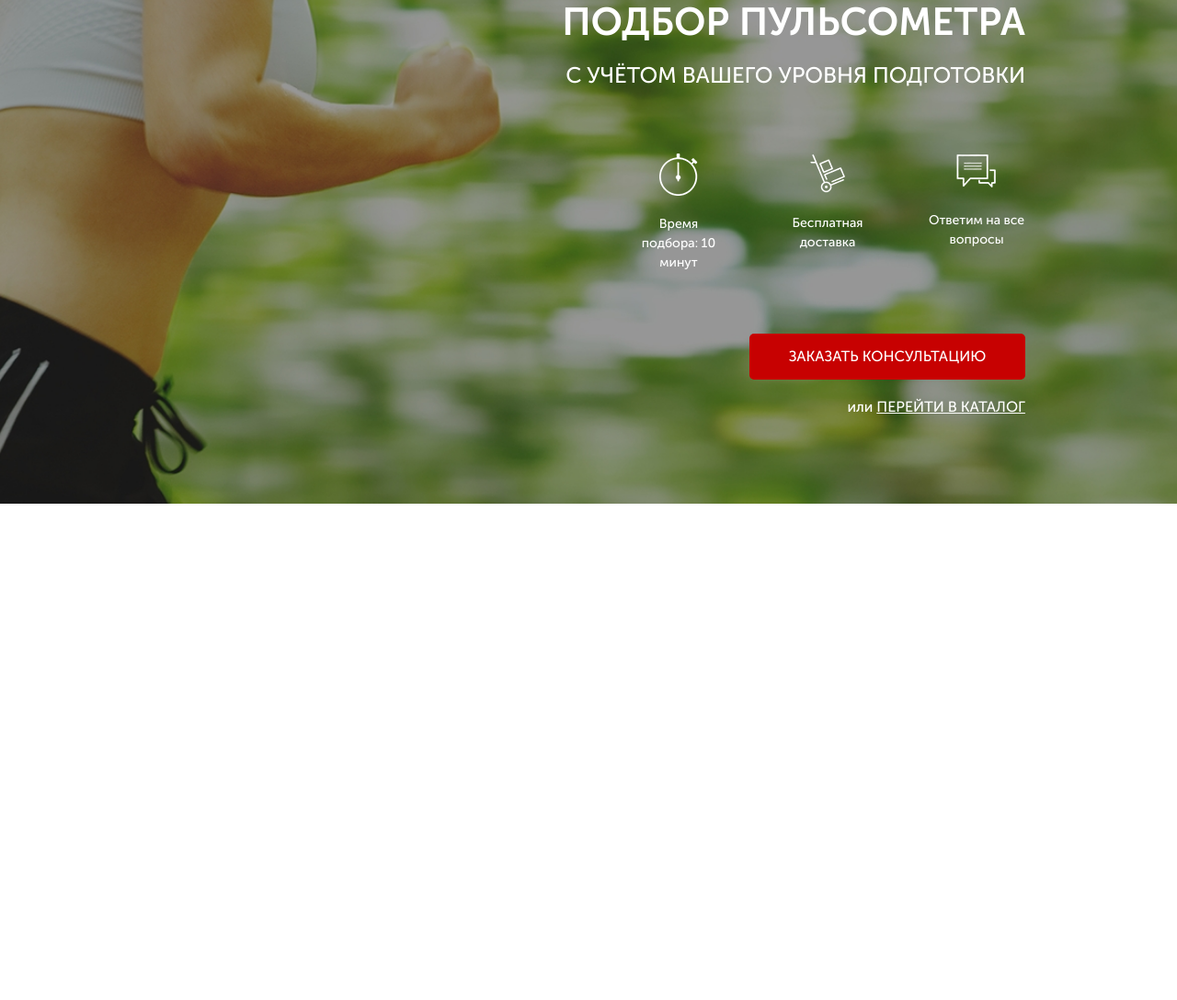
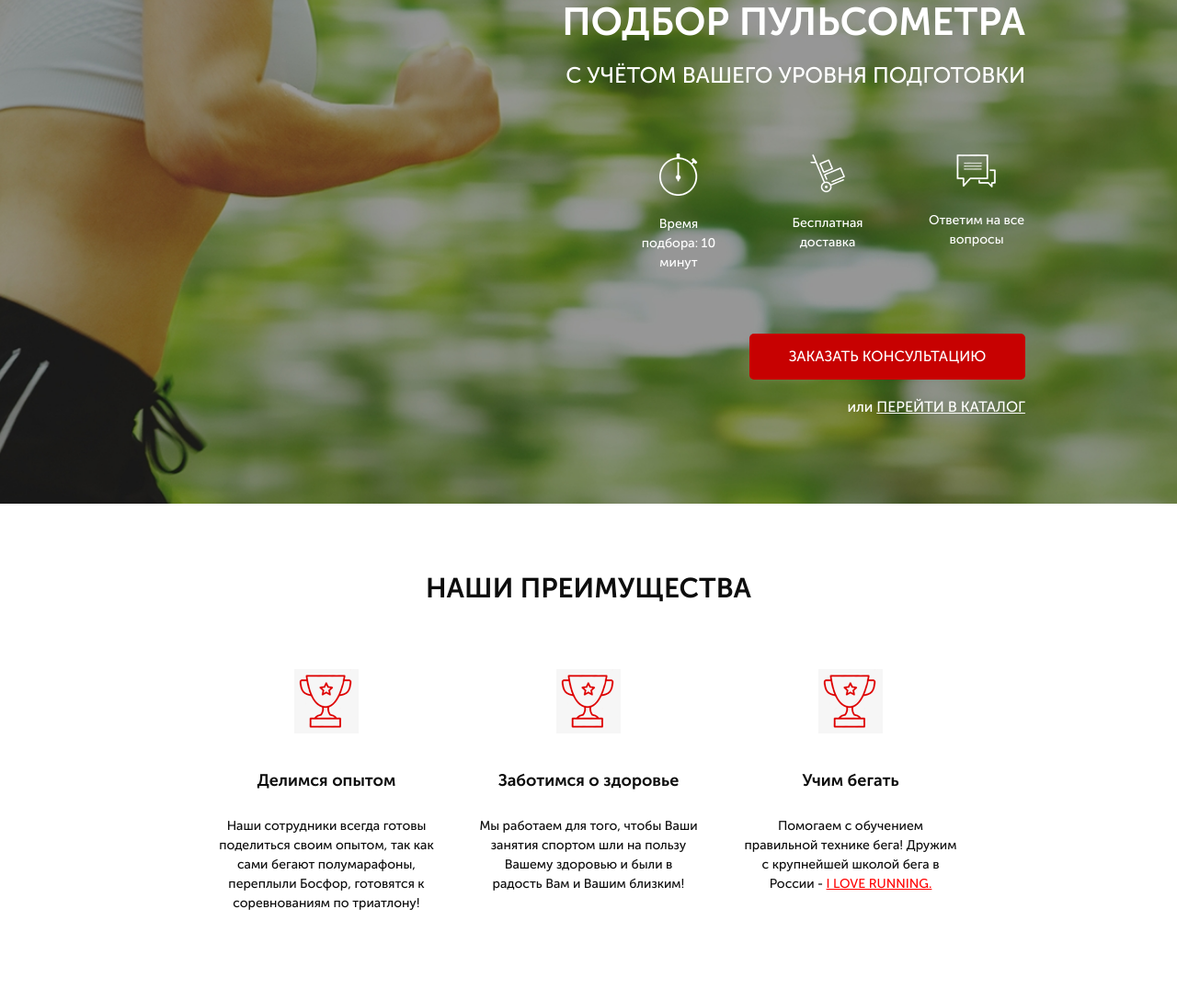
Before and after one commit to alx8437/pulsometr, a website: page src/index.html in a window 1280 px wide. Shown: the part 165-1253 px from the top of the page at 92% size. Before the commit the page ends 800 px from the top, so only its background shows below. Drawn offline with Linux system fonts and the light colour scheme.

Commit message:
add section advantages

```diff
--- a/src/index.html
+++ b/src/index.html
@@ -56,6 +56,29 @@
 
         </div>
     </div>
+    <section class="advantages">
+        <h2 class="advantages__title">НАШИ ПРЕИМУЩЕСТВА</h2>
+        <div class="advantages__wrapper">
+            <div class="advantages__item">
+                <img src="icons/cup.png" alt="cup">
+                <div class="advantages__descr">Делимся опытом</div>
+                <div class="advantages__subscrip">Наши сотрудники всегда готовы поделиться своим опытом, так как сами бегают полумарафоны, переплыли Босфор, готовятся к соревнованиям по триатлону!</div>
+            </div>
+            <div class="advantages__item">
+                <img src="icons/cup.png" alt="cup">
+                <div class="advantages__descr">Заботимся о здоровье</div>
+                <div class="advantages__subscrip">Мы работаем для того,
+                    чтобы Ваши занятия спортом шли на пользу Вашему здоровью и были в радость Вам и Вашим близким!</div>
+            </div>
+            <div class="advantages__item">
+                <img src="icons/cup.png" alt="cup">
+                <div class="advantages__descr">Учим бегать</div>
+                <div class="advantages__subscrip">Помогаем с обучением
+                    правильной технике бега!  Дружим с крупнейшей школой бега в России - <span>I LOVE RUNNING.</span>
+                    </div>
+            </div>
+        </div>
+    </section>
 
 </body>
 </html>
--- a/src/sass/base/_variables.scss
+++ b/src/sass/base/_variables.scss
@@ -1 +1,2 @@
 $main-color: #c70101;
+$main-colordark: #0d0d0d
--- /dev/null
+++ b/src/sass/blocks/_advantages.scss
@@ -0,0 +1,42 @@
+.advantages {
+    min-height: 470px;
+    &__wrapper {
+        margin: 65px auto 0;
+        width: 810px;
+        display: flex;
+        justify-content: space-between;
+    }
+    &__title {
+        margin-top: 70px;
+        color: $main-colordark;
+        font-size: 30px;
+        font-weight: 700;
+        text-align: center;
+    }
+    &__item {
+        width: 240px;
+        img {
+            display: block;
+            margin: 0 auto;
+        }
+    }
+    &__descr {
+        margin-top: 38px;
+        color: $main-colordark;
+        font-size: 18px;
+        font-weight: 700;
+        text-align: center;
+    }
+    &__subscrip {
+        margin-top: 25px;
+        color: $main-colordark;
+        font-size: 14px;
+        font-weight: 500;
+        text-align: center;
+        span {
+            color: #ff0000;
+            text-decoration: underline;
+        }
+    }
+
+}
--- a/src/sass/style.scss
+++ b/src/sass/style.scss
@@ -2,6 +2,7 @@
 @import 'blocks/promo';
 @import 'blocks/header';
 @import 'blocks/buttons';
+@import 'blocks/advantages';
 
 * {
     font-family: 'Museo Sans', sans-serif;
```
Also changed, not shown: src/css/style.min.css, src/sass/blocks/_buttons.scss (renamed from src/sass/blocks/buttons.scss).
